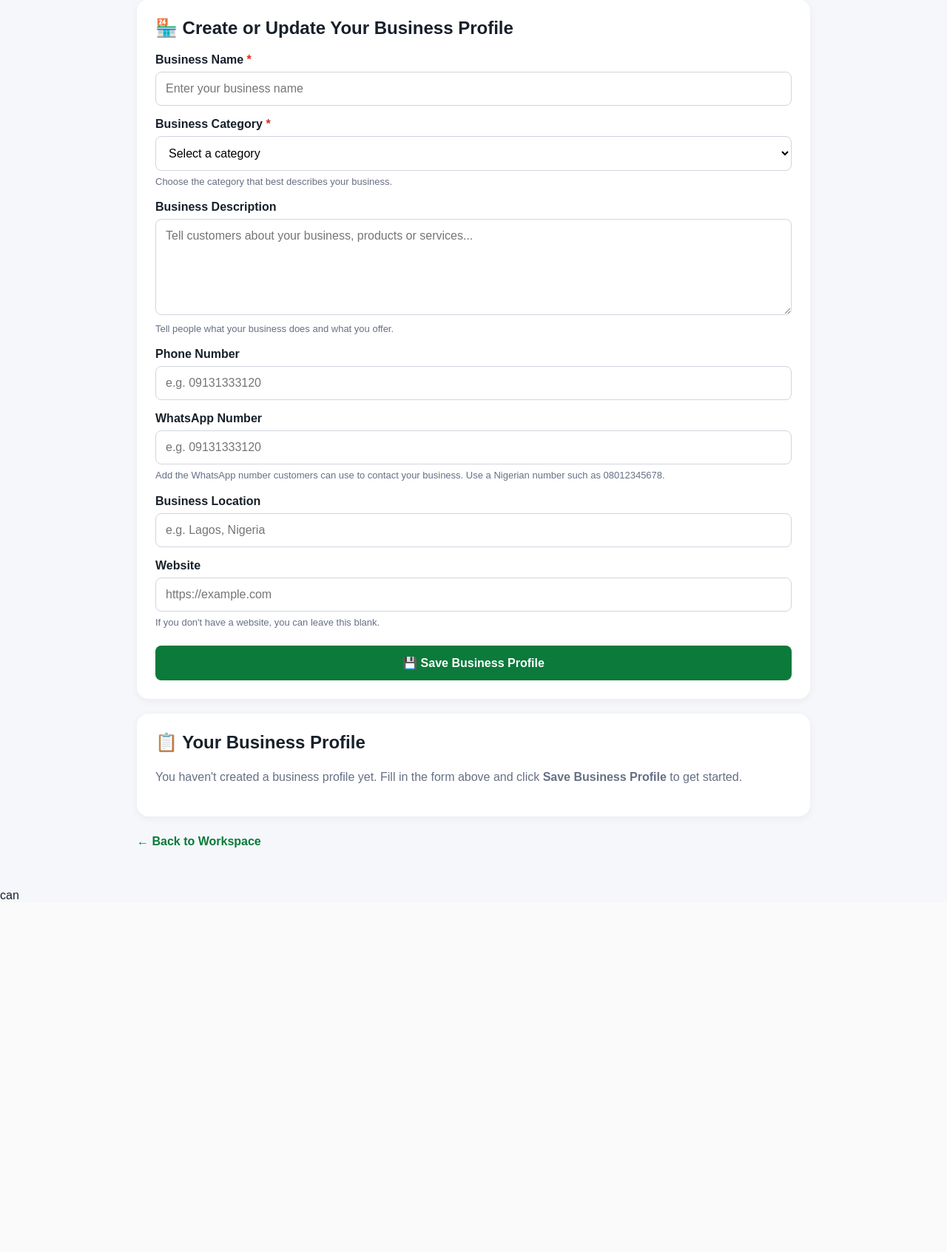
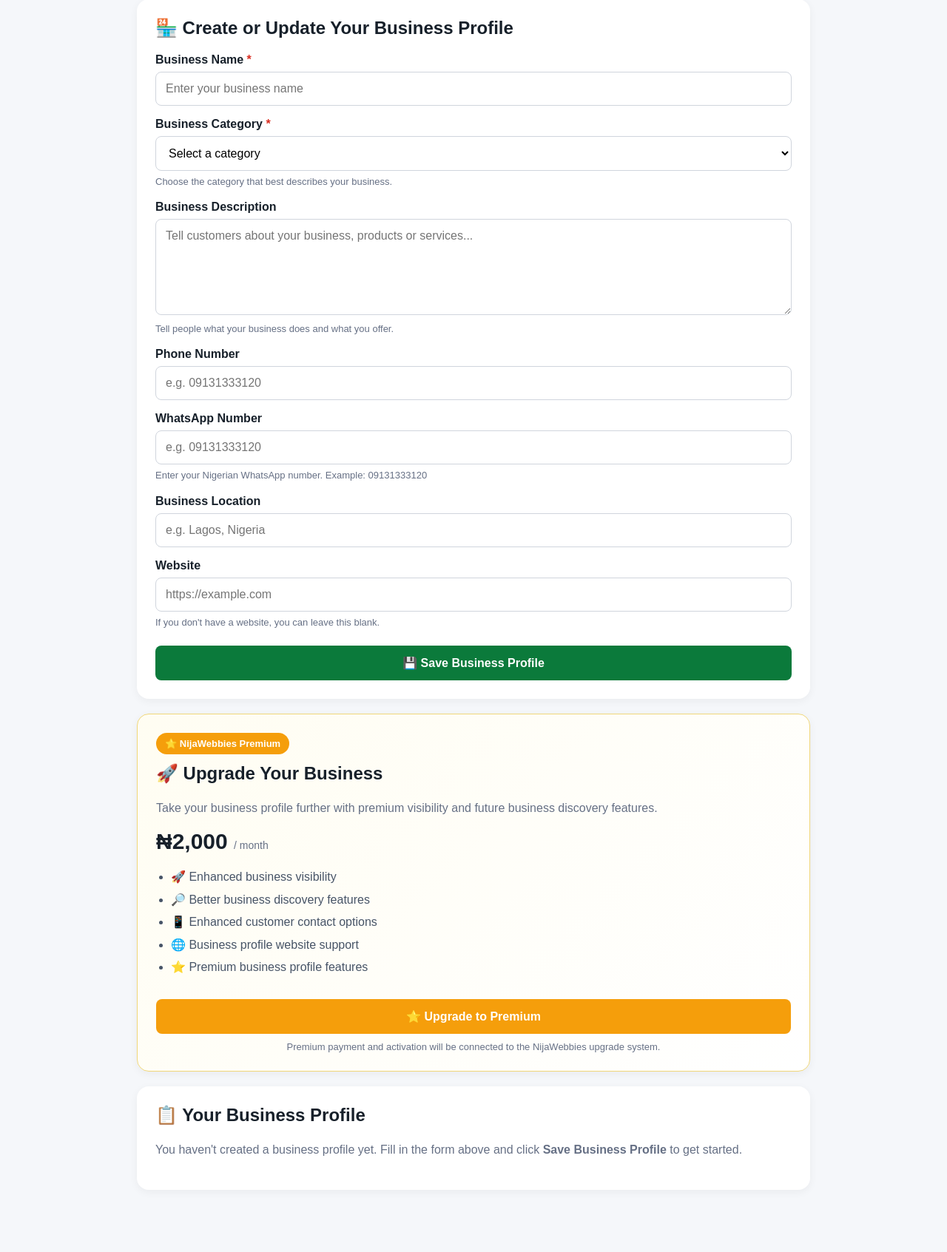
Before and after one commit to rajiolayinka77-lang/Nijawebbies, a Flask app: page /business-space in a window 1280 px wide. Shown: the part 346-2039 px from the top of the page at 74% size. Before the commit the page ends 1562 px from the top, so only its background shows below. Run offline with Flask 3, Linux system fonts and the light colour scheme; the visitor is signed in with stand-in values (Sample User, id 1); data that the repository does not hold is empty; some libraries are stand-ins or nearby versions.

Commit message:
Update business_space.html

```diff
--- a/templates/business_space.html
+++ b/templates/business_space.html
@@ -64,7 +66,8 @@
     .hero,
     .form-card,
     .profile-card,
-    .discover-card {
+    .discover-card,
+    .upgrade-card {
         background: white;
         padding: 25px;
         border-radius: 16px;
@@ -81,7 +84,9 @@
         margin-top: 0;
     }
 
-    .hero p {
+    .hero p,
+    .upgrade-card p,
+    .discover-card p {
         color: #667085;
         line-height: 1.6;
     }
@@ -136,7 +141,7 @@
         line-height: 1.4;
     }
 
-    button {
+    .save-button {
         width: 100%;
         margin-top: 22px;
         background: #0b7a3b;
@@ -278,6 +293,77 @@
         border: 1px solid #bfdbfe;
     }
 
+    /* =========================
+       UPGRADE
+    ========================= */
+
+    .upgrade-card {
+        background: linear-gradient(
+            135deg,
+            #fffdf2,
+            #ffffff
+        );
+
+        border: 1px solid #f0d77a;
+    }
+
+    .upgrade-badge {
+        display: inline-block;
+        background: #f59e0b;
+        color: white;
+        padding: 7px 12px;
+        border-radius: 20px;
+        font-size: 13px;
+        font-weight: bold;
+        margin-bottom: 12px;
+    }
+
+    .upgrade-price {
+        font-size: 30px;
+        font-weight: bold;
+        color: #17202a;
+        margin: 10px 0;
+    }
+
+    .upgrade-price span {
+        font-size: 14px;
+        color: #667085;
+        font-weight: normal;
+    }
+
+    .upgrade-list {
+        padding-left: 20px;
+        color: #475467;
+        line-height: 1.9;
+    }
+
+    .upgrade-button {
+        display: inline-block;
+        width: 100%;
+        text-align: center;
+        margin-top: 12px;
+        padding: 14px 20px;
+        border-radius: 8px;
+        background: #f59e0b;
+        color: white;
+        text-decoration: none;
+        font-weight: bold;
+        border: none;
+        cursor: pointer;
+        font-size: 16px;
+    }
+
+    .upgrade-button:hover {
+        background: #d97706;
+    }
+
+    .upgrade-note {
+        font-size: 13px;
+        color: #667085;
+        margin-top: 10px;
+        text-align: center;
+    }
+
     @media (max-width: 700px) {
 
         .nav {
@@ -754,8 +834,8 @@
     >
 
     <span class="help-text">
-            Add the WhatsApp number customers can use to contact your business.
-            Use a Nigerian number such as 08012345678.
+        Enter your Nigerian WhatsApp number.
+        Example: 09131333120
     </span>
 
 
@@ -797,22 +877,72 @@
 
     <!-- SAVE -->
 
-        <button type="submit">
+    <button
+        type="submit"
+        class="save-button"
+    >
         💾 Save Business Profile
     </button>
 
 </form>
 
-</section>
-
-
-<!-- PROFILE -->
-
-{% if business %}
-
-<section class="profile-card">
+</section><!-- UPGRADE --><section class="upgrade-card"><span class="upgrade-badge">
+    ⭐ NijaWebbies Premium
+</span>
 
 <h2>
+    🚀 Upgrade Your Business
+</h2>
+
+<p>
+    Take your business profile further with premium
+    visibility and future business discovery features.
+</p>
+
+<div class="upgrade-price">
+    ₦2,000 <span>/ month</span>
+</div>
+
+<ul class="upgrade-list">
+
+    <li>
+        🚀 Enhanced business visibility
+    </li>
+
+    <li>
+        🔎 Better business discovery features
+    </li>
+
+    <li>
+        📱 Enhanced customer contact options
+    </li>
+
+    <li>
+        🌐 Business profile website support
+    </li>
+
+    <li>
+        ⭐ Premium business profile features
+    </li>
+
+</ul>
+
+<button
+    type="button"
+    class="upgrade-button"
+    onclick="showUpgradeMessage()"
+>
+    ⭐ Upgrade to Premium
+</button>
+
+<div class="upgrade-note">
+    Premium payment and activation will be connected
+    to the NijaWebbies upgrade system.
+</div>
+
+</section><!-- PROFILE -->{% if business %}
+
+<section class="profile-card"><h2>
     📋 Your Business Profile
 </h2>
 
@@ -1006,7 +1130,7 @@
     </li>
 
     <li>
-            💬 Give customers a WhatsApp contact option.
+        💬 Give customers a direct WhatsApp contact option.
     </li>
 
     <li>
@@ -1047,19 +1163,102 @@
 
 </p>
 
-</section>
+</section>{% endif %}
+
+<!-- BACK --><a
+class="back"
+href="{{ url_for('workspace') }}"
+
+«»
+
+← Back to Workspace
+
+</a></main><script>
+
+    /* =====================================================
+       WHATSAPP NUMBER CONVERTER
+
+       Examples:
+
+       09131333120
+       becomes
+       2349131333120
+
+       +2349131333120
+       becomes
+       2349131333120
+
+       0913 133 3120
+       becomes
+       2349131333120
+       ===================================================== */
+
+    function convertNigeriaWhatsAppNumber(number) {
+
+        if (!number) {
+            return "";
+        }
+
+        let value = String(number).trim();
+
+        /* Remove spaces, brackets, hyphens and other symbols */
+        value = value.replace(/[^\d+]/g, "");
+
+        /* Remove + */
+        value = value.replace("+", "");
+
+        /* Already international Nigerian format */
+        if (value.startsWith("234")) {
+            return value;
+        }
+
+        /* Nigerian local format */
+        if (value.startsWith("0")) {
+            return "234" + value.substring(1);
+        }
+
+        /* Handle numbers entered without the leading zero */
+        return "234" + value;
+    }
+
+
+    {% if business and business['whatsapp'] and business['whatsapp'] != 'None' %}
+
+    const whatsappNumber =
+        "{{ business['whatsapp'] }}";
+
+    const convertedWhatsApp =
+        convertNigeriaWhatsAppNumber(whatsappNumber);
+
+    const whatsappLink =
+        document.getElementById("whatsappChatLink");
+
+    if (whatsappLink && convertedWhatsApp) {
+
+        whatsappLink.href =
+            "https://wa.me/" + convertedWhatsApp;
+
+    }
 
     {% endif %}
 
 
-<!-- BACK -->
+    /* =====================================================
+       UPGRADE MESSAGE
 
-<a
-    class="back"
-    href="{{ url_for('workspace') }}"
->
-    ← Back to Workspace
-</a>
+       The Python backend currently does not contain an
+       upgrade/payment route, so we do not create a broken
+       /upgrade URL here.
+       ===================================================== */
 
-</main></body>
-</html>can
+    function showUpgradeMessage() {
+
+        alert(
+            "⭐ NijaWebbies Premium\n\n" +
+            "Premium Business features are being prepared.\n\n" +
+            "The payment and account upgrade system will be connected next."
+        );
+
+    }
+
+</script></body></html>
```
Also changed, not shown: other parts of templates/business_space.html (+43 -51 lines). Lines whose indentation alone changed are shown as unchanged.
